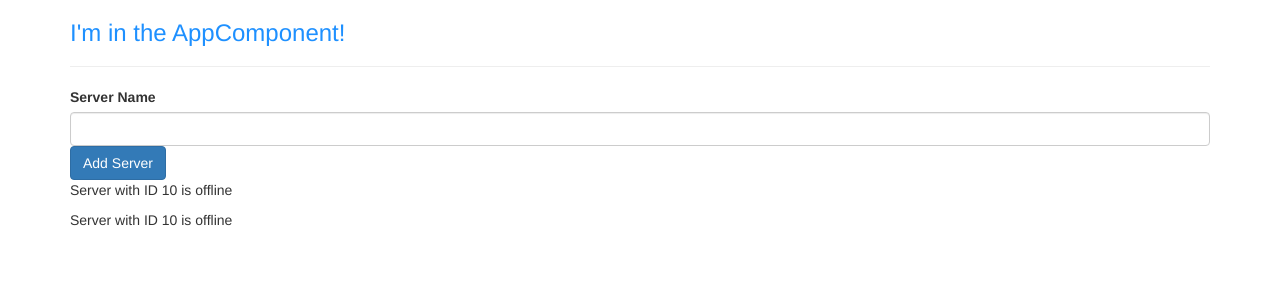
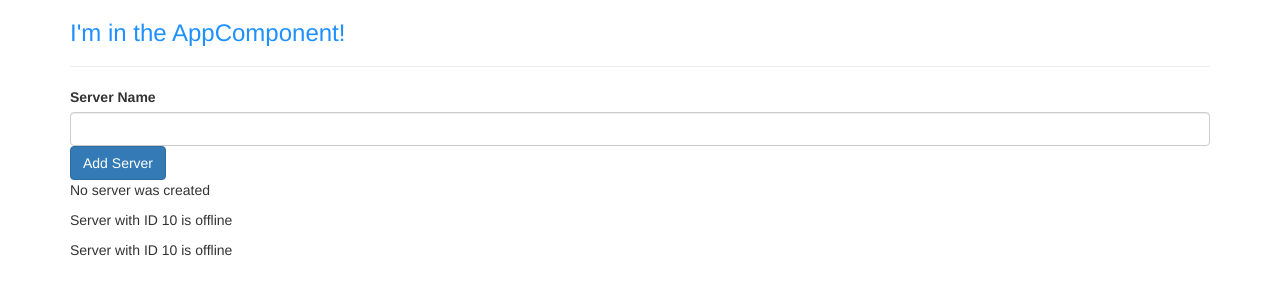
Before and after one commit to hereticsun/first-angular4-app, an Angular app: page / in a window 1280 px wide. Shown: the top 300 px of the page. Built offline with nearby package versions, Linux system fonts and the light colour scheme.

Commit message:
34 Enhancing ngIf with an else condition
Signed-off-by: Azlan Cuttilan <azlan@bynd.com>

```diff
--- a/src/app/servers/servers.component.html
+++ b/src/app/servers/servers.component.html
@@ -8,6 +8,7 @@
   class="btn btn-primary"
   [disabled]="!allowNewServer"
   (click)="onCreateServer()">Add Server</button>
-<p *ngIf="serverCreated">Server was created, server name is {{ serverName }}</p>
+<p *ngIf="serverCreated; else noServer">Server was created, server name is {{ serverName }}</p>
+<ng-template #noServer><p>No server was created</p></ng-template>
 <app-server></app-server>
 <app-server></app-server>
```
